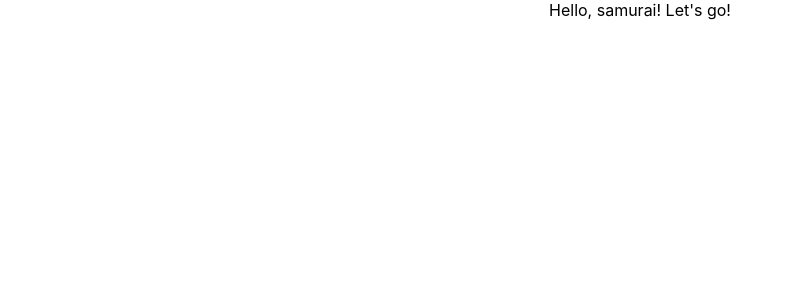
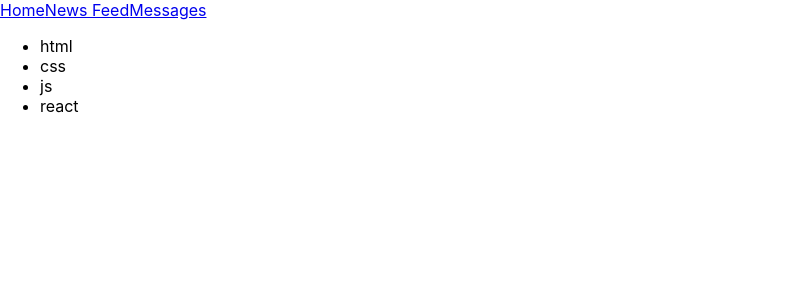
Before and after one commit to Jeka2903/samurai-way-main, a React (Create React App) app in the folder samurai-way-main/: page / in a window 1280 px wide. Shown: the top 300 px of the page, without its empty margins (0-792 px from the left). Built offline with nearby package versions, Linux system fonts and the light colour scheme.

Commit message:
ready to start

```diff
--- a/samurai-way-main/src/App.tsx
+++ b/samurai-way-main/src/App.tsx
@@ -1,12 +1,17 @@
 import React from 'react';
 import './App.css';
+import Technologies from "./Technologies";
+import Header from "./Header";
 
 function App() {
   return (
-    <div className="App">
-     Hello, samurai! Let's go!
-    </div>
+      <div>
+          <Header/>
+       <Technologies/>
+      </div>
   );
 }
 
+
+
 export default App;
--- /dev/null
+++ b/samurai-way-main/src/Header.tsx
@@ -0,0 +1,14 @@
+import React from 'react';
+
+
+
+const Header = () => {
+    return (
+        <div>
+            <a href='#s'>Home</a>
+            <a href='#s'>News Feed</a>
+            <a href='#s'>Messages</a>
+        </div>);
+}
+
+export default Header;
--- /dev/null
+++ b/samurai-way-main/src/Technologies.tsx
@@ -0,0 +1,19 @@
+import React from 'react';
+
+
+
+const Technologies = () => {
+    return (
+    <div>
+        <ul>
+            <li>html</li>
+            <li>css</li>
+            <li>js</li>
+            <li>react</li>
+        </ul>
+    </div>
+    );
+}
+
+
+export default Technologies;
```
Also changed, not shown: samurai-way-main/package.json (+5 -4 lines), 2 other files (tests, documents, lock files or other folders).
